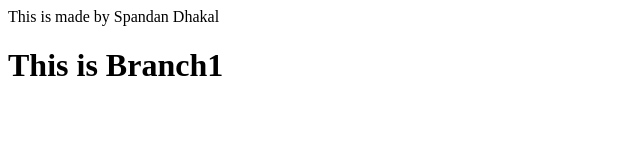
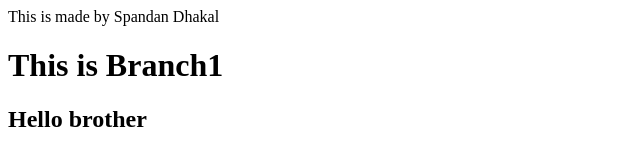
Before and after one commit to spandandc/Localrepo, a plain HTML site: page index.html in a window 1280 px wide. Shown: the whole page, without its empty margins (0-640 px from the left). Drawn offline with Linux system fonts and the light colour scheme.

Commit message:
Changes have been made brother

```diff
--- a/index.html
+++ b/index.html
@@ -1,2 +1,3 @@
 <p>This is made by Spandan Dhakal</p>
 <h1>This is Branch1</h1>
+<h2>Hello brother</h2>
```
